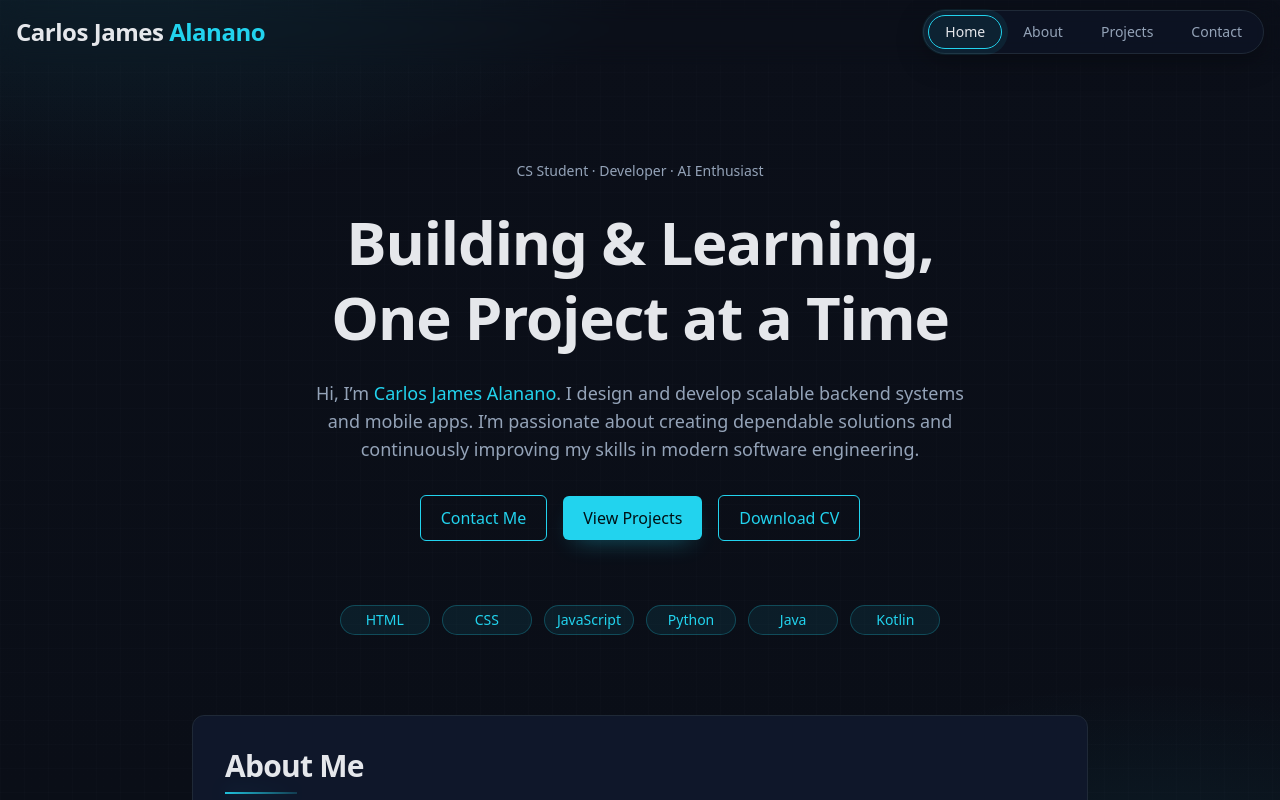
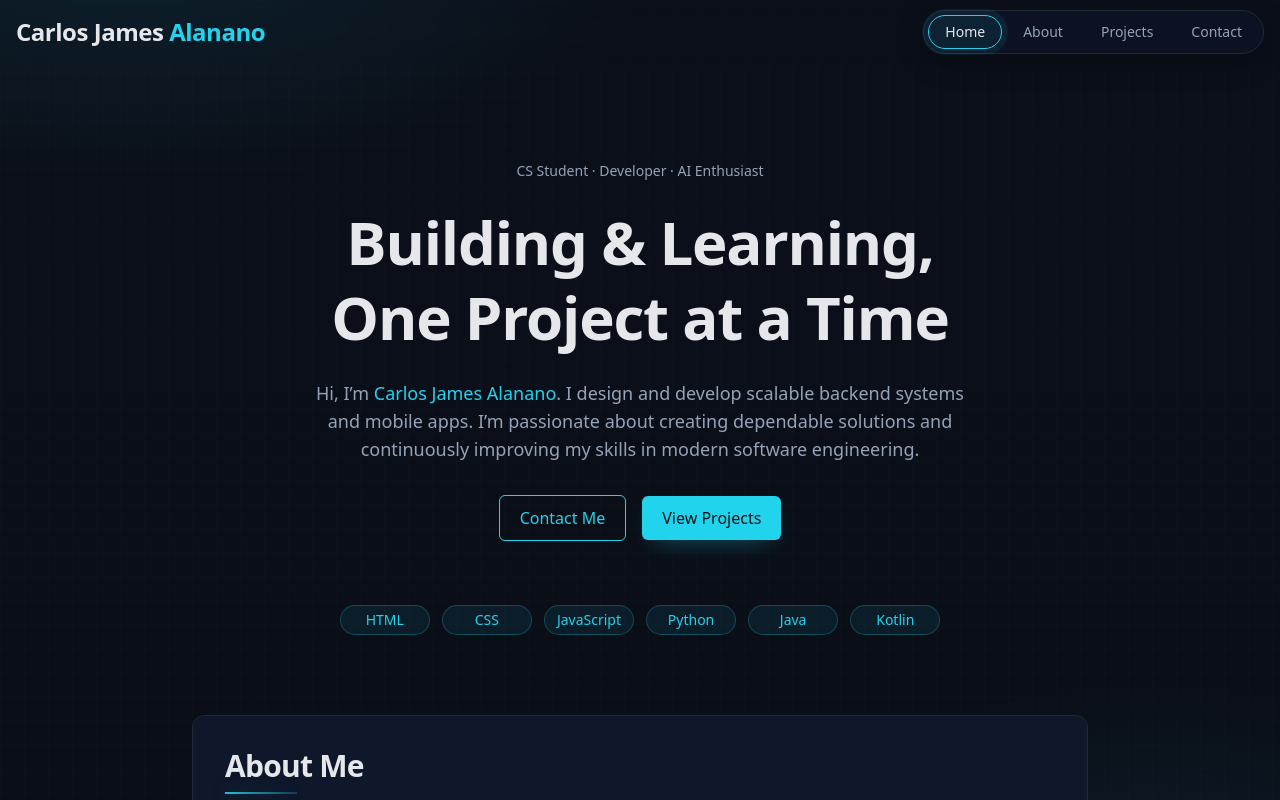
Before and after one commit to cjalanano-dev/portfolio, a React (Vite) app: page / in a window 1280 px wide. Shown: the top 800 px of the page. Built offline with nearby package versions, Linux system fonts and the light colour scheme; a small style sheet from the web is missing.

Commit message:
removed the resume download from home page

```diff
--- a/src/pages/Home.jsx
+++ b/src/pages/Home.jsx
@@ -55,24 +55,6 @@ const Home = () => {
             >
               View Projects
             </Link>
-            <a
-              href="/cv/Carlos-James-Alanano-CV.pdf"
-              download
-              className="px-4 py-2 sm:px-5 sm:py-2.5 rounded-md border"
-              style={{
-                borderColor: "var(--accent)",
-                color: "var(--accent)",
-                background: "transparent",
-              }}
-              onMouseEnter={(e) => {
-                e.currentTarget.style.background = "rgba(34,211,238,0.08)";
-              }}
-              onMouseLeave={(e) => {
-                e.currentTarget.style.background = "transparent";
-              }}
-            >
-              Download CV
-            </a>
           </div>
           <div className="mt-8 sm:mt-10 grid grid-cols-2 sm:grid-cols-3 md:grid-cols-6 gap-2.5 sm:gap-3">
             {["HTML", "CSS", "JavaScript", "Python", "Java", "Kotlin"].map((s) => (
```
